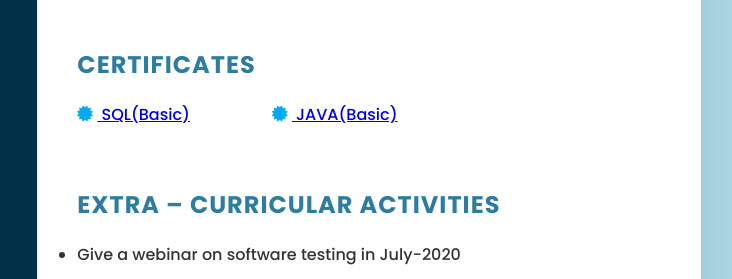
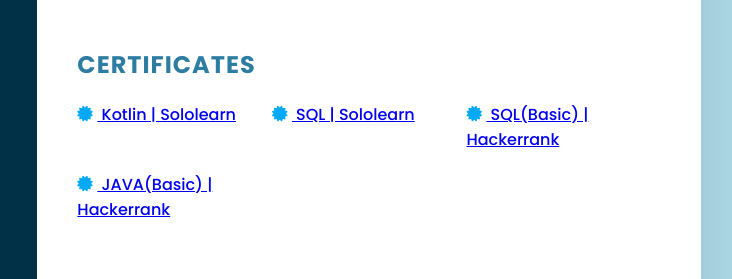
Before and after one commit to mad-99/mad-99.github.io, a plain HTML site: page madhur resume/index.html in a window 1280 px wide. Shown: the part 483-762 px from the top of the page, 439-1171 px from the left. Drawn offline with Linux system fonts and the light colour scheme.

Commit message:
Update index.html

```diff
--- a/madhur resume/index.html
+++ b/madhur resume/index.html
@@ -122,10 +122,16 @@
 			<h2 class="title2"> certificates </h2>
 			<ul>
 				<li>
-					<a href="https://www.hackerrank.com/certificates/94931d8df9e2" target="blank"><i class="fa fa-certificate" aria-hidden="true"></i> SQL(Basic) </a>
+					<a href="https://www.sololearn.com/certificates/course/en/21879453/1160/landscape/png" target="blank"><i class="fa fa-certificate" aria-hidden="true"></i> Kotlin | Sololearn</a>
 				</li>
 				<li>
-					<a href="https://www.hackerrank.com/certificates/3fd58756bb8e" target="blank"><i class="fa fa-certificate" aria-hidden="true"></i> JAVA(Basic) </a>
+					<a href="https://www.sololearn.com/certificates/course/en/21879453/1060/landscape/png" target="blank"><i class="fa fa-certificate" aria-hidden="true"></i> SQL | Sololearn</a>
+				</li>
+				<li>
+					<a href="https://www.hackerrank.com/certificates/94931d8df9e2" target="blank"><i class="fa fa-certificate" aria-hidden="true"></i> SQL(Basic) | Hackerrank</a>
+				</li>
+				<li>
+					<a href="https://www.hackerrank.com/certificates/3fd58756bb8e" target="blank"><i class="fa fa-certificate" aria-hidden="true"></i> JAVA(Basic) | Hackerrank </a>
 				</li>
 			</ul>
 		</div>
```
